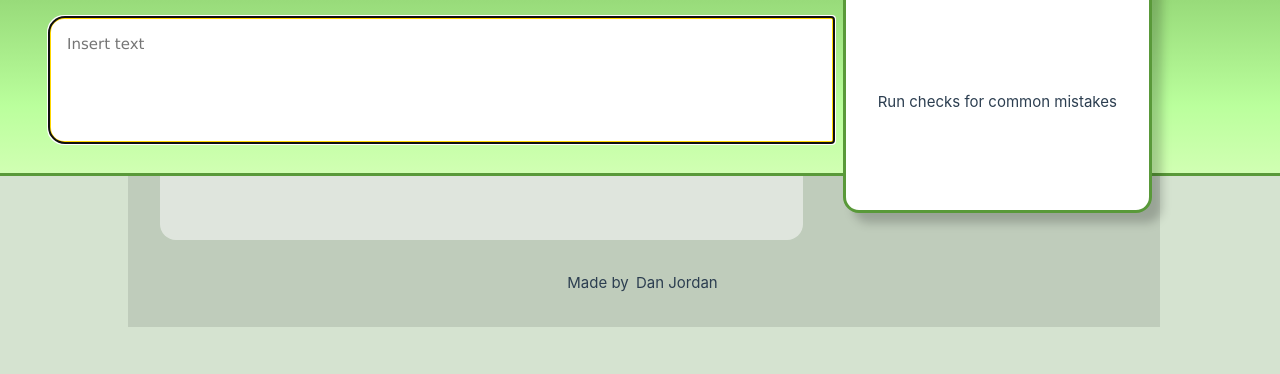
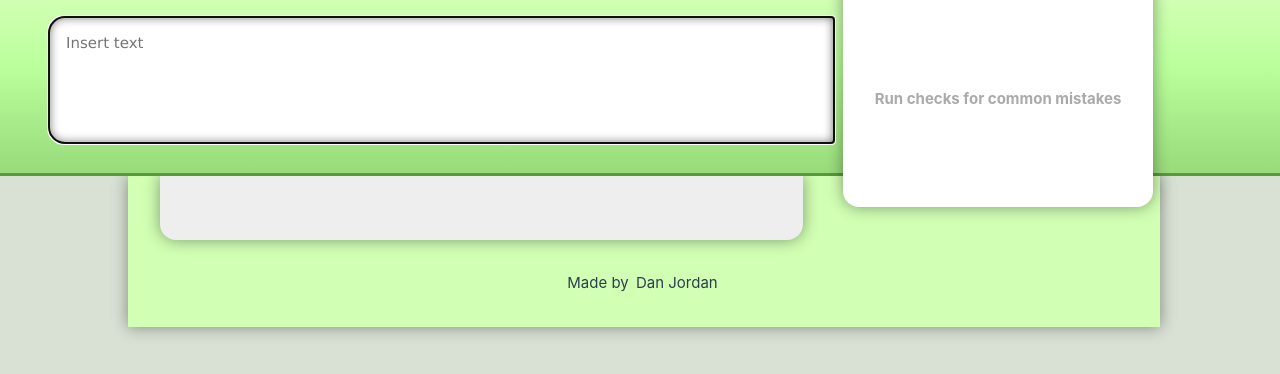
Before and after one commit to TheRabbit42/fic-check, a Vue app: page / in a window 1280 px wide. Shown: the top 374 px of the page. Built offline with nearby package versions, Linux system fonts and the light colour scheme.

Commit message:
style refinement

```diff
--- a/src/assets/main.css
+++ b/src/assets/main.css
@@ -1,9 +1,5 @@
 @import './base.css';
 @import './themes.scss';
-
-:root {
-  --border-width: 3px;
-}
 
 #app {
   margin: 0;
@@ -18,18 +14,19 @@ body {
 
 header {
   position: sticky;
+  z-index: 10;
   top: 0;
   left: 0;
   right: 0;
   width: 100%;
   height: 11rem;
-  border-width: 0 0 var(--border-width) 0;
+  border-width: 0 0 3px 0;
   border-style: solid;
 }
 
 main {
   margin: 0rem 8em 0 8rem;
-  background: rgb(0, 0, 0, 0.1);
+  background-color: var(--color-theme-page)
 }
 
 article {
@@ -160,19 +157,18 @@ nav > * {
     margin-top: -2.5rem;
     position: absolute;
     background: white;
-    border-width: var(--border-width);
-    border-style: solid;
     padding: 2rem 1rem 1rem 1rem;
     border-radius: 0 0 1rem 1rem;
-    filter: drop-shadow(10px 10px 5px rgba(0,0,0,0.2));
+    filter: drop-shadow(0 0 8px rgba(0,0,0,0.4));
   }
 
   textarea {
     padding: 1rem;
     background: white;
     border-radius: 1rem 0 0 1rem;
-    border-width: var(--border-width);
+    border-width: 2px;
     border-style: solid;
+    box-shadow: inset 0 0 10px rgba(0, 0, 0, 0.5);
   }
 
   textarea:hover, textarea:active, textarea:focus {
@@ -184,20 +180,26 @@ nav > * {
     outline: 0;
   }
 
+  main {
+    filter: drop-shadow(0 0 8px rgba(0,0,0,0.4));
+  }
+
   nav {
     display: none;
   }
 
   article {
-    background: rgb(255, 255, 255, 0.5);
+    background: #eee;
     grid-column-end: span 8;
     padding: 2rem;
     border-radius: 0 0 1rem 1rem;
+    filter: drop-shadow(0 0 8px rgba(0,0,0,0.4));
   }
 
   .info {
     margin: 5rem 1rem 5rem 1rem;
-
+    color: #aaa;
+    font-weight: bold;
   }
 
   .anchor-offset {
--- a/src/assets/themes.scss
+++ b/src/assets/themes.scss
@@ -8,35 +8,35 @@
     --color-theme-primary: #1ebed9;
 }
 body:has(.theme-blue) {
-    background: oklch(from #1ebed9 0.9 0.03 h);
+    background: oklch(from #1ebed9 0.9 0.02 h);
 }
 
 .theme-green {
     --color-theme-primary: #98db7a;
 }
 body:has(.theme-green) {
-    background: oklch(from #98db7a 0.9 0.03 h);
+    background: oklch(from #98db7a 0.9 0.02 h);
 }
 
 .theme-orange {
     --color-theme-primary: #ff915b;
 }
 body:has(.theme-orange) {
-    background: oklch(from #ff915b 0.9 0.03 h);
+    background: oklch(from #ff915b 0.9 0.02 h);
 }
 
 .theme-purple {
     --color-theme-primary: #b892f0;
 }
 body:has(.theme-purple) {
-    background: oklch(from #b892f0 0.9 0.03 h);
+    background: oklch(from #b892f0 0.9 0.02 h);
 }
 
 .theme-red {
     --color-theme-primary: #f78b8b;
 }
 body:has(.theme-red) {
-    background: oklch(from #f78b8b 0.9 0.03 h);
+    background: oklch(from #f78b8b 0.9 0.02 h);
 }
 
 .theme-yellow {
@@ -47,10 +47,11 @@ body:has(.theme-yellow) {
 }
 
 .themed {
+    --color-theme-page: oklch(from var(--color-theme-primary) calc(l * 1.5) c h);
     --color-theme-border: oklch(from var(--color-theme-primary) calc(l * .75) c h);
     --color-theme-gradient-start: var(--color-theme-primary);
-    --color-theme-gradient-end: oklch(from var(--color-theme-primary) calc(l * 1.25) c h);
+    --color-theme-gradient-end: oklch(from var(--color-theme-primary) calc(l * 1.5) c h);
 
-    header { background: linear-gradient(0deg, var(--color-theme-gradient-end) 0%, var(--color-theme-gradient-start) 100%); }
+    header { background: linear-gradient(0deg, var(--color-theme-gradient-start) 0%, var(--color-theme-gradient-end) 100%); }
     header, aside, textarea { border-color: var(--color-theme-border); }
 }
```
